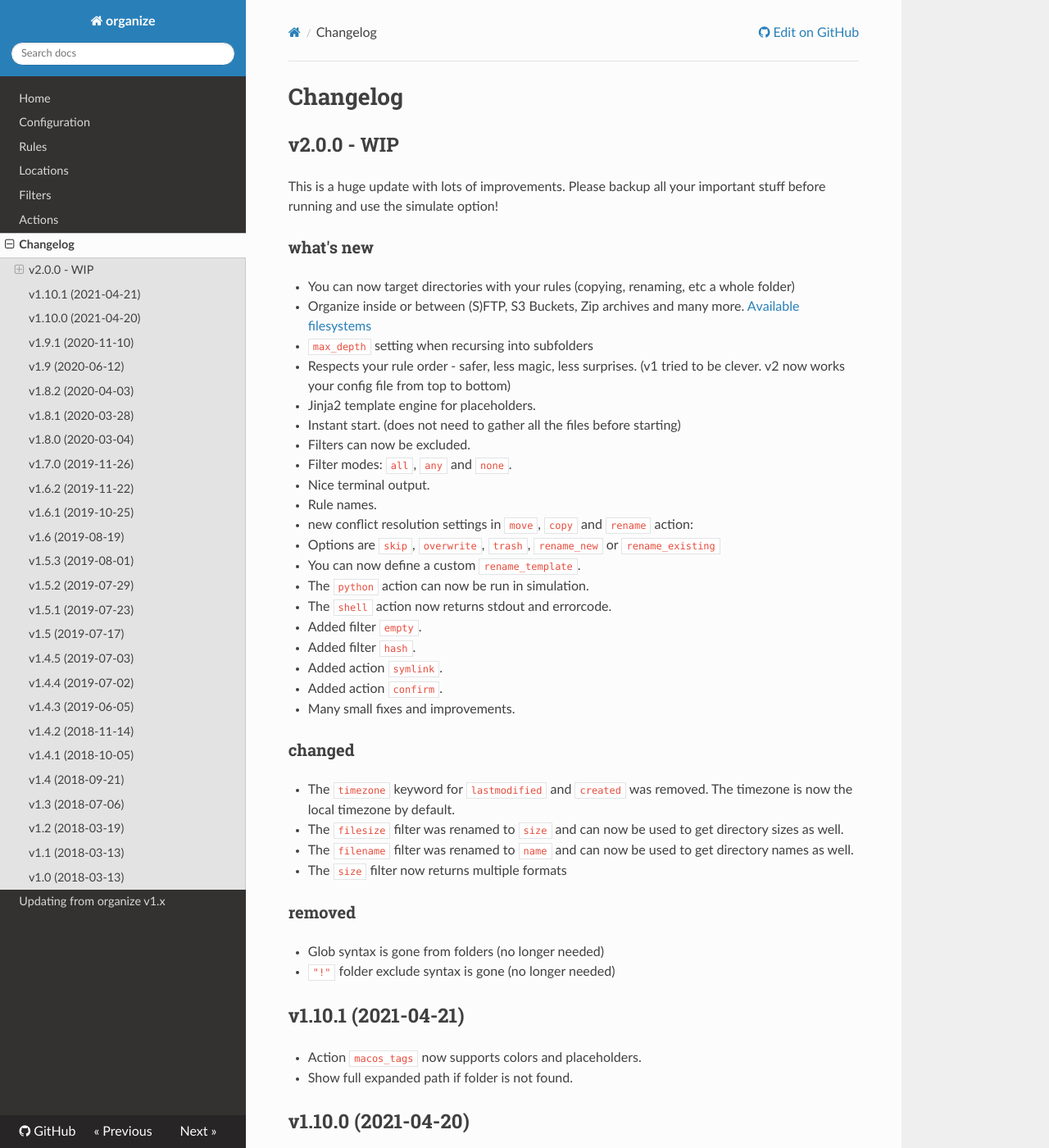
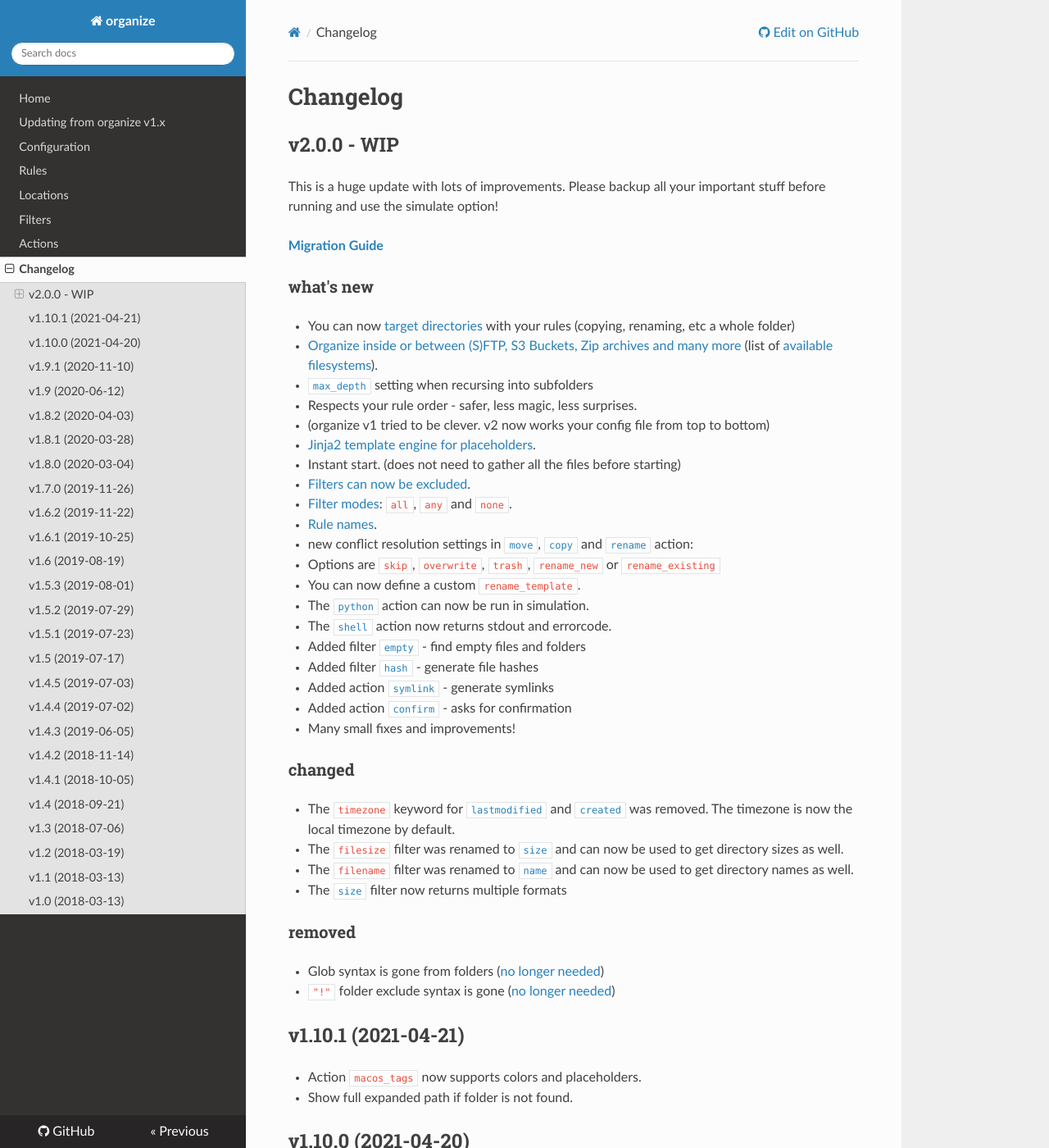
Before and after one commit to tfeldmann/organize, an MkDocs documentation site: the page built from docs/changelog.md, in a window 1280 px wide and 1400 px high. Shown: the whole window at 82% size. Built offline with MkDocs 1.6.1, drawn with Linux system fonts in a browser that asks for light colours; nearby versions of some CDN libraries.

Commit message:
add migration notice and config check

```diff
--- a/CHANGELOG.md
+++ b/CHANGELOG.md
@@ -5,45 +5,49 @@
 This is a huge update with lots of improvements.
 Please backup all your important stuff before running and use the simulate option!
 
+[**Migration Guide**](docs/updating-from-v1.md)
+
 ### what's new
 
-- You can now target directories with your rules (copying, renaming, etc a whole folder)
-- Organize inside or between (S)FTP, S3 Buckets, Zip archives and many more.
-  [Available filesystems](https://www.pyfilesystem.org/page/index-of-filesystems/)
-- `max_depth` setting when recursing into subfolders
+- You can now [target directories](docs/rules.md#targeting-directories) with your rules
+  (copying, renaming, etc a whole folder)
+- [Organize inside or between (S)FTP, S3 Buckets, Zip archives and many more](docs/locations.md#remote-filesystems-and-archives)
+  (list of [available filesystems](https://www.pyfilesystem.org/page/index-of-filesystems/)).
+- [`max_depth`](docs/locations.md#location-options) setting when recursing into subfolders
 - Respects your rule order - safer, less magic, less surprises.
-  (v1 tried to be clever. v2 now works your config file from top to bottom)
-- Jinja2 template engine for placeholders.
+  - (organize v1 tried to be clever. v2 now works your config file from top to bottom)
+- [Jinja2 template engine for placeholders](docs/rules.md#templates-and-placeholders).
 - Instant start. (does not need to gather all the files before starting)
-- Filters can now be excluded.
-- Filter modes: `all`, `any` and `none`.
-- Nice terminal output.
-- Rule names.
-- new conflict resolution settings in `move`, `copy` and `rename` action:
+- [Filters can now be excluded](docs/filters.md#how-to-exclude-filters).
+- [Filter modes](docs/rules.md#rule-options): `all`, `any` and `none`.
+- [Rule names](docs/rules.md#rule-options).
+- new conflict resolution settings in [`move`](docs/actions.md#move),
+  [`copy`](docs/actions.md#copy) and [`rename`](docs/actions.md#rename) action:
   - Options are `skip`, `overwrite`, `trash`, `rename_new` or `rename_existing`
   - You can now define a custom `rename_template`.
-- The `python` action can now be run in simulation.
-- The `shell` action now returns stdout and errorcode.
-- Added filter `empty`.
-- Added filter `hash`.
-- Added action `symlink`.
-- Added action `confirm`.
-- Many small fixes and improvements.
+- The [`python`](docs/actions.md#python) action can now be run in simulation.
+- The [`shell`](docs/actions.md#shell) action now returns stdout and errorcode.
+- Added filter [`empty`](docs/filters.md#empty) - find empty files and folders
+- Added filter [`hash`](docs/filters.md#hash) - generate file hashes
+- Added action [`symlink`](docs/actions.md#symlink) - generate symlinks
+- Added action [`confirm`](docs/actions.md#confirm) - asks for confirmation
+- Many small fixes and improvements!
 
 ### changed
 
-- The `timezone` keyword for `lastmodified` and `created` was removed. The timezone is
+- The `timezone` keyword for [`lastmodified`](docs/filters.md#lastmodified) and
+  [`created`](docs/filters.md#created) was removed. The timezone is
   now the local timezone by default.
-- The `filesize` filter was renamed to `size` and can now be used to get directory sizes
-  as well.
-- The `filename` filter was renamed to `name` and can now be used to get directory names
-  as well.
-- The `size` filter now returns multiple formats
+- The `filesize` filter was renamed to [`size`](docs/filters.md#size) and can now be
+  used to get directory sizes as well.
+- The `filename` filter was renamed to [`name`](docs/filters.md#name) and can now be
+  used to get directory names as well.
+- The [`size`](docs/filters.md#size) filter now returns multiple formats
 
 ### removed
 
-- Glob syntax is gone from folders (no longer needed)
-- `"!"` folder exclude syntax is gone (no longer needed)
+- Glob syntax is gone from folders ([no longer needed](docs/locations.md))
+- `"!"` folder exclude syntax is gone ([no longer needed](docs/locations.md))
 
 ## v1.10.1 (2021-04-21)
 
--- a/mkdocs.yml
+++ b/mkdocs.yml
@@ -3,13 +3,13 @@ repo_url: https://github.com/tfeldmann/organize/
 site_author: "Thomas Feldmann"
 nav:
   - Home: index.md
+  - Updating from organize v1.x: updating-from-v1.md
   - Configuration: configuration.md
   - Rules: rules.md
   - Locations: locations.md
   - Filters: filters.md
   - Actions: actions.md
   - Changelog: changelog.md
-  - Updating from organize v1.x: updating-from-v1.md
 plugins:
   - search
   - include-markdown
@@ -26,7 +26,6 @@ plugins:
             show_root_heading: false
             show_source: false
       watch:
-        - .
         - organize
 
 markdown_extensions:
```
Also changed, not shown: docs/changelog.md (+1 -0 lines), docs/filters.md (+9 -6 lines), docs/index.md (+2 -1 lines), docs/updating-from-v1.md (+63 -16 lines), 5 other files.
